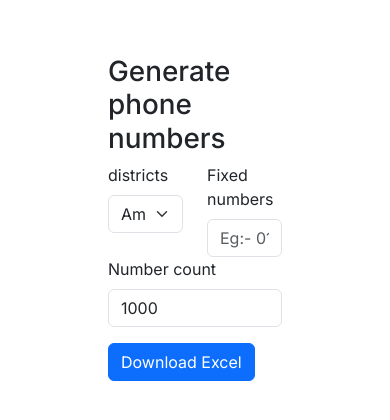
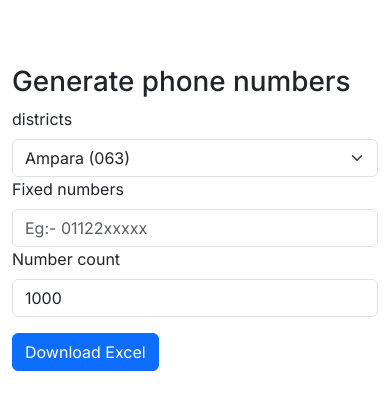
Before and after one commit to SachinthaLakshan/qrcodescanner, a Next.js app: page / in a window 390 px wide. Shown: the part 204-624 px from the top of the page. Built offline with nearby package versions, Linux system fonts and the light colour scheme.

Commit message:
UI fixed

```diff
--- a/src/app/globals.css
+++ b/src/app/globals.css
@@ -25,3 +25,10 @@ body {
     )
     rgb(var(--background-start-rgb));
 }
+
+
+@media screen and (max-width: 990px) {
+  .responsie-flex{
+    flex-direction: column;
+  }
+}
--- a/src/app/page.js
+++ b/src/app/page.js
@@ -7,7 +7,7 @@ export default function Home() {
 
 
   return (
-    <main className="flex min-h-screen flex-col items-center justify-center p-24">
+    <main className="flex min-h-screen flex-col items-center justify-center ">
       <Scanner/>
     </main>
   )
--- a/src/components/scanner.js
+++ b/src/components/scanner.js
@@ -78,35 +78,11 @@ const Scanner = () => {
     };
 
 
-    const handleSheetDownload = () => {
-        const json_data = [];
-
-        currentEvent.gusts.find((guest) => {
-            let obj = { Name: guest.name, Guest_ID: guest.guestId, Message: `Click here for RSVP (පැමිණීම තහවුරු කිරීම සදහා පිවිසෙන්න) 👉 www.evite.lk/guest?id=${guest.guestId}` };
-            json_data.push(obj);
-        })
-
-        const worksheet = XLSX.utils.json_to_sheet(json_data);
-        const workbook = XLSX.utils.book_new();
-
-        XLSX.utils.book_append_sheet(workbook, worksheet, 'Sheet1');
-
-        const excelBuffer = XLSX.write(workbook, { bookType: 'xlsx', type: 'array' });
-        const excelBlob = new Blob([excelBuffer], { type: 'application/vnd.openxmlformats-officedocument.spreadsheetml.sheet' });
-        const link = document.createElement('a');
-        link.href = URL.createObjectURL(excelBlob);
-        link.download = 'my-data.xlsx';
-        link.click();
-
-    };
-
     return (
         <Container>
             <h1>Generate phone numbers </h1>
             <Form onSubmit={formSubmit}>
-
-
-                <Row className="mb-3">
+                <Row className="mb-3 d-flex responsie-flex">
                     <Form.Group as={Col} controlId="formGridState">
                         <Form.Label>districts</Form.Label>
                         <Form.Select value={selectedArea} onChange={(e) => setSelectedArea(e.target.value)} defaultValue="Choose...">
```
